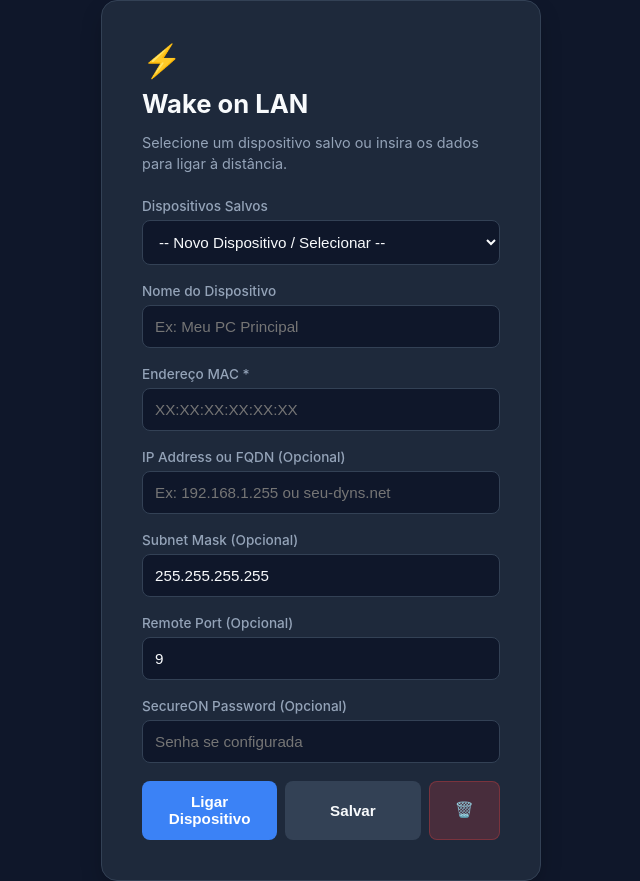
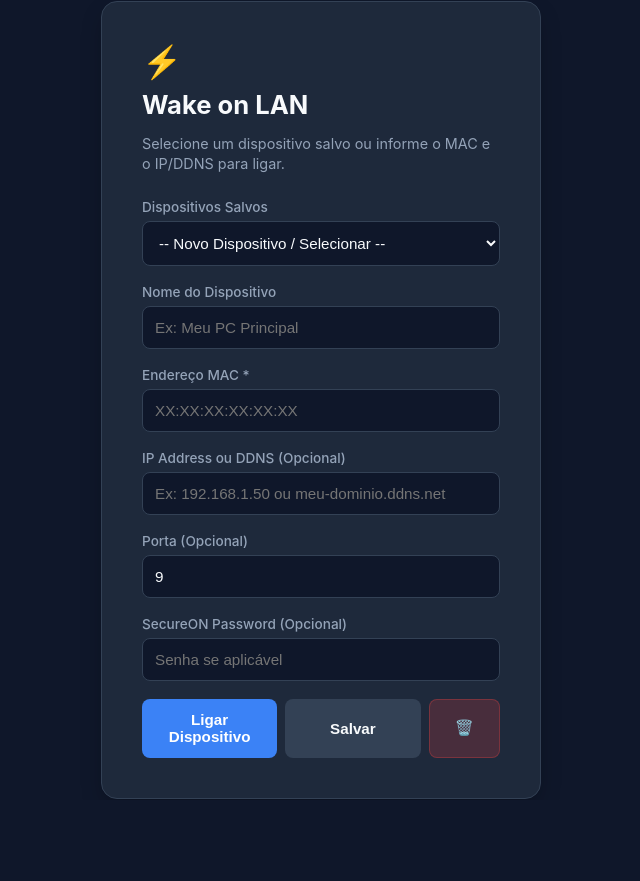
Before and after one commit to mlkdoshits/meu-wol-online, a website: page public/index.html in a window 1280 px wide. Shown: the whole page, without its empty margins (319-959 px from the left). After the commit the page ends 800 px from the top, so only its background shows below. Drawn offline with Linux system fonts and the light colour scheme.

Commit message:
index.html

```diff
--- a/public/index.html
+++ b/public/index.html
@@ -167,7 +167,7 @@
     <div class="card">
         <div class="header-icon">⚡</div>
         <h1>Wake on LAN</h1>
-        <p>Selecione um dispositivo salvo ou insira os dados para ligar à distância.</p>
+        <p>Selecione um dispositivo salvo ou informe o MAC e o IP/DDNS para ligar.</p>
 
         <div class="input-group">
             <label for="savedDevices">Dispositivos Salvos</label>
@@ -188,23 +188,18 @@
             </div>
 
             <div class="input-group">
-                <label for="ip">IP Address ou FQDN (Opcional)</label>
-                <input type="text" id="ip" placeholder="Ex: 192.168.1.255 ou seu-dyns.net">
+                <label for="ip">IP Address ou DDNS (Opcional)</label>
+                <input type="text" id="ip" placeholder="Ex: 192.168.1.50 ou meu-dominio.ddns.net">
             </div>
 
             <div class="input-group">
-                <label for="subnet">Subnet Mask (Opcional)</label>
-                <input type="text" id="subnet" placeholder="255.255.255.255" value="255.255.255.255">
-            </div>
-
-            <div class="input-group">
-                <label for="port">Remote Port (Opcional)</label>
-                <input type="number" id="port" placeholder="9 ou 4343" value="9">
+                <label for="port">Porta (Opcional)</label>
+                <input type="number" id="port" placeholder="9" value="9">
             </div>
 
             <div class="input-group">
                 <label for="secureon">SecureON Password (Opcional)</label>
-                <input type="text" id="secureon" placeholder="Senha se configurada">
+                <input type="text" id="secureon" placeholder="Senha se aplicável">
             </div>
 
             <div class="btn-group">
@@ -218,7 +213,6 @@
     </div>
 
     <script>
-        // Carregar lista salva ao abrir a página
         document.addEventListener('DOMContentLoaded', atualizarSelect);
 
         function obterDispositivos() {
@@ -251,7 +245,6 @@
             devices[name] = {
                 mac,
                 ip: document.getElementById('ip').value,
-                subnet: document.getElementById('subnet').value,
                 port: document.getElementById('port').value,
                 secureon: document.getElementById('secureon').value
             };
@@ -267,7 +260,6 @@
             const nome = document.getElementById('savedDevices').value;
             if (!nome) {
                 document.getElementById('wolForm').reset();
-                document.getElementById('subnet').value = '255.255.255.255';
                 document.getElementById('port').value = '9';
                 return;
             }
@@ -278,7 +270,6 @@
                 document.getElementById('name').value = nome;
                 document.getElementById('mac').value = dev.mac || '';
                 document.getElementById('ip').value = dev.ip || '';
-                document.getElementById('subnet').value = dev.subnet || '255.255.255.255';
                 document.getElementById('port').value = dev.port || '9';
                 document.getElementById('secureon').value = dev.secureon || '';
             }
@@ -305,7 +296,6 @@
 
             const mac = document.getElementById('mac').value;
             const ip = document.getElementById('ip').value;
-            const subnet = document.getElementById('subnet').value;
             const port = document.getElementById('port').value;
             const secureon = document.getElementById('secureon').value;
 
@@ -321,7 +311,6 @@
                     body: JSON.stringify({
                         mac,
                         ip: ip || undefined,
-                        subnet: subnet || undefined,
                         port: port || undefined,
                         secureon: secureon || undefined
                     })
```
